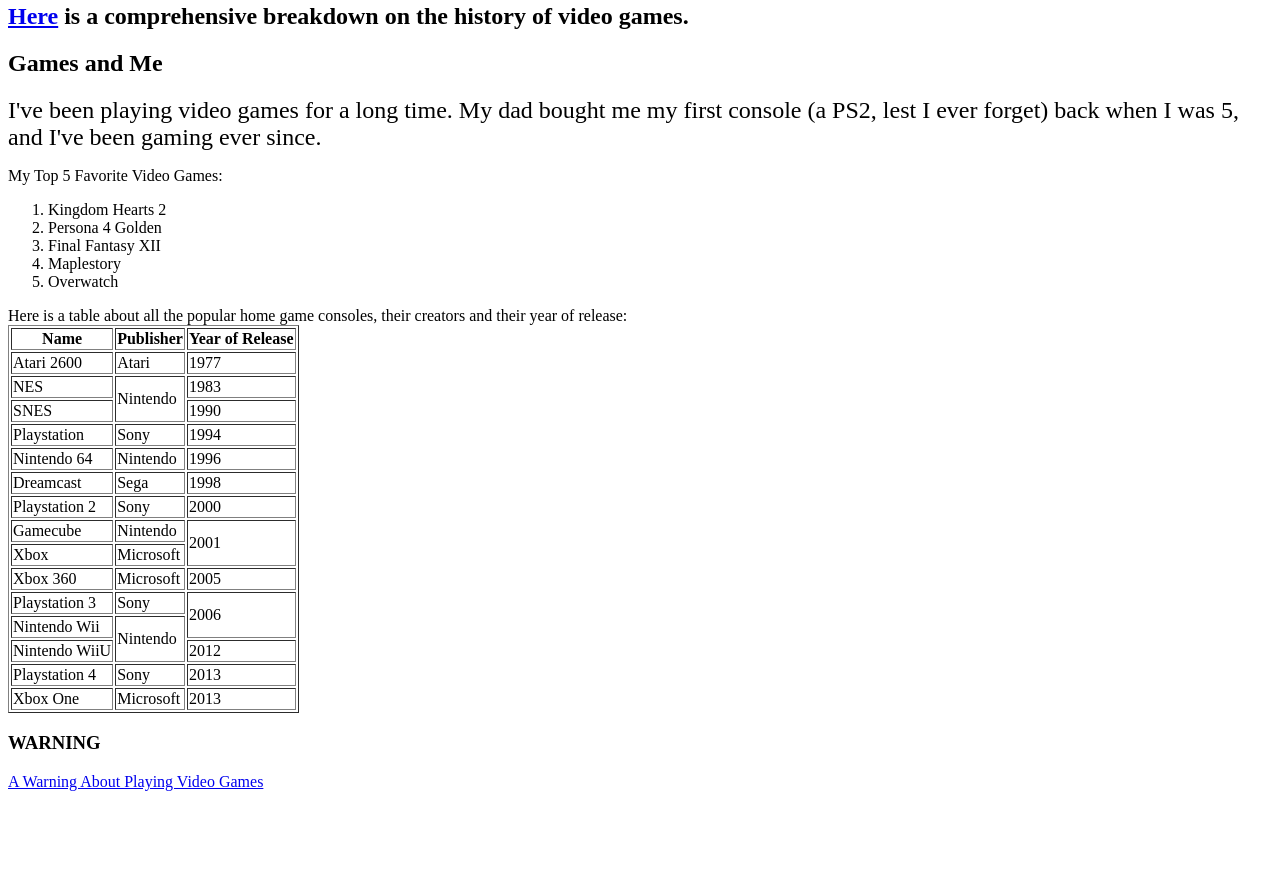
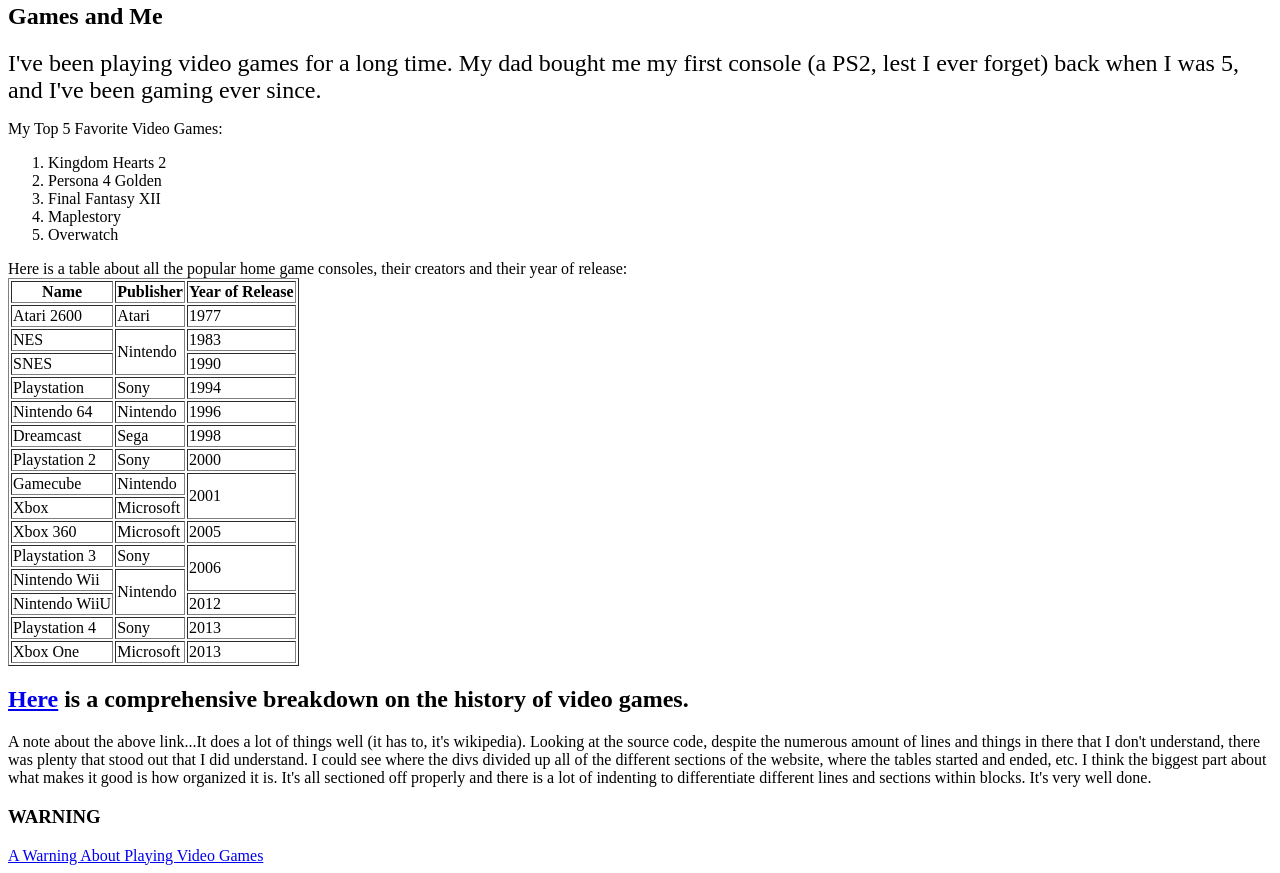
Before and after one commit to NoahRGuy/NoahRGuy.github.io, a plain HTML site: page index.html in a window 1280 px wide. Shown: the part 588-1461 px from the top of the page. Before the commit the page ends 1387 px from the top, so only its background shows below. Drawn offline with Linux system fonts and the light colour scheme.

Commit message:
add reflection about web link

```diff
--- a/index.html
+++ b/index.html
@@ -16,7 +16,6 @@
 
 	<img src="images/PS4.jpg" alt="really fancy machine" style="width:300px;height:300px;">
 
-	<h2><a href="https://en.wikipedia.org/wiki/History_of_video_games">Here</a> is a comprehensive breakdown on the history of video games.</h2>
 	<section>
 		<h2>Games and Me</h2>
 		<p><font size="+2">I've been playing video games for a long time. My dad bought me my first console (a PS2, lest I ever forget) back when I was 5, and I've been gaming ever since.</font></p>
@@ -112,6 +111,10 @@
 			<td>2013</td>
 		</tr>
 	</table>
+	<section>
+		<h2><a href="https://en.wikipedia.org/wiki/History_of_video_games">Here</a> is a comprehensive breakdown on the history of video games.</h2>
+		<p>A note about the above link...It does a lot of things well (it has to, it's wikipedia). Looking at the source code, despite the numerous amount of lines and things in there that I don't understand, there was plenty that stood out that I did understand. I could see where the divs divided up all of the different sections of the website, where the tables started and ended, etc. I think the biggest part about what makes it good is how organized it is. It's all sectioned off properly and there is a lot of indenting to differentiate different lines and sections within blocks. It's very well done.</p>
+
 
 	<h3>WARNING</h3>
 	<a href="warning.html">A Warning About Playing Video Games</a>
```
